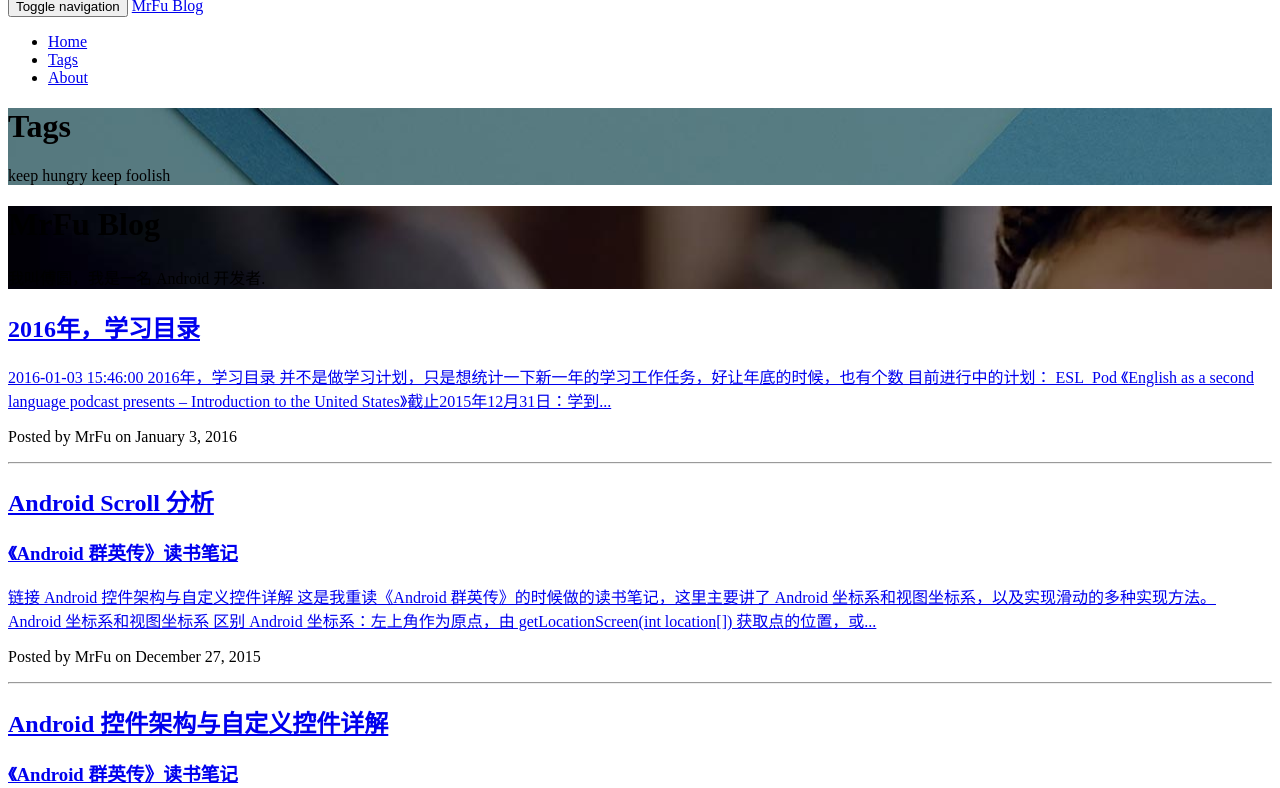
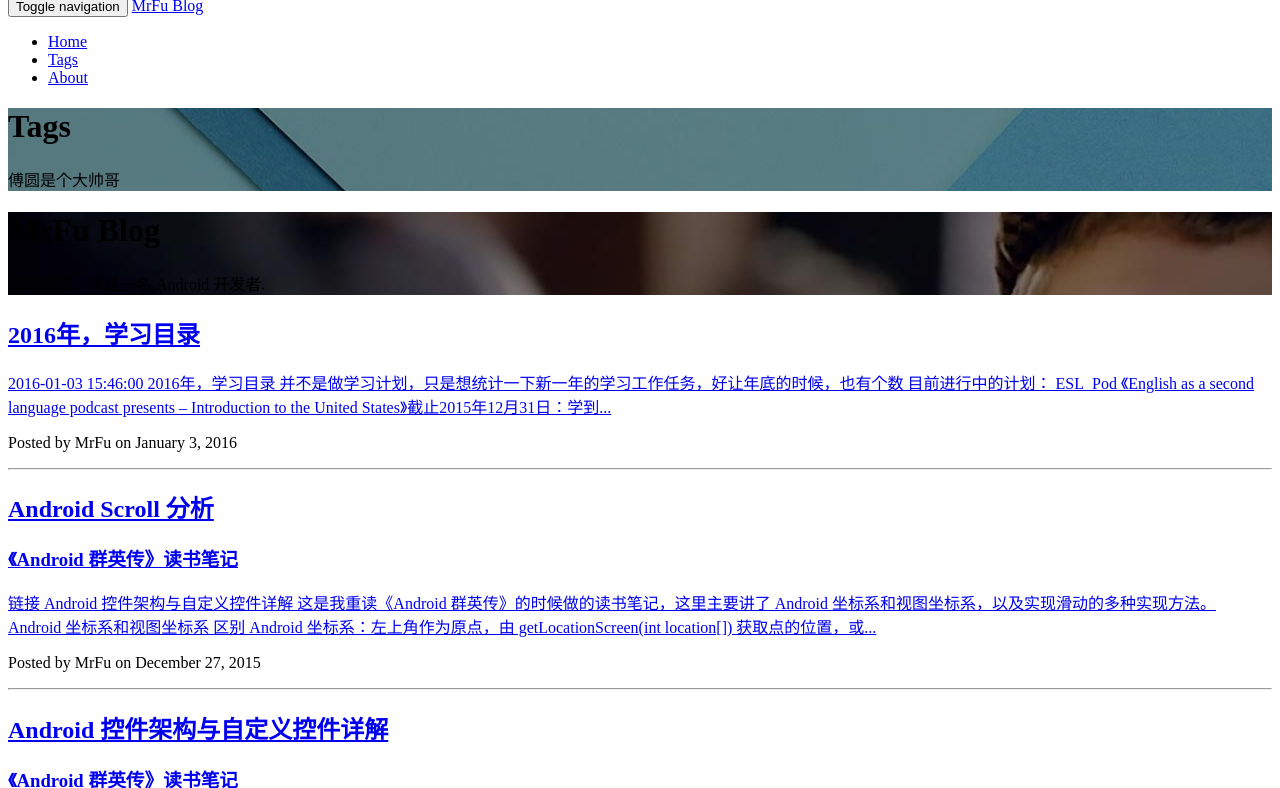
Before and after one commit to MrFuFuFu/mrfufufu.github.io, a Jekyll site: the page built from tags.html, in a window 1280 px wide and 900 px high, cut to the strip 112-900 px from the top of the window. Built offline with Jekyll 4.4.1, drawn with Linux system fonts in a browser that asks for light colours; nearby versions of some CDN libraries; comment, search, counter and statistics services are not loaded.

```diff
--- a/tags.html
+++ b/tags.html
@@ -1,7 +1,7 @@
 ---
 title: Tags
 layout: default
-description: keep hungry keep foolish
+description: 傅圆是个大帅哥
 header-img: "img/tag-bg.jpg"
 ---
 
```
